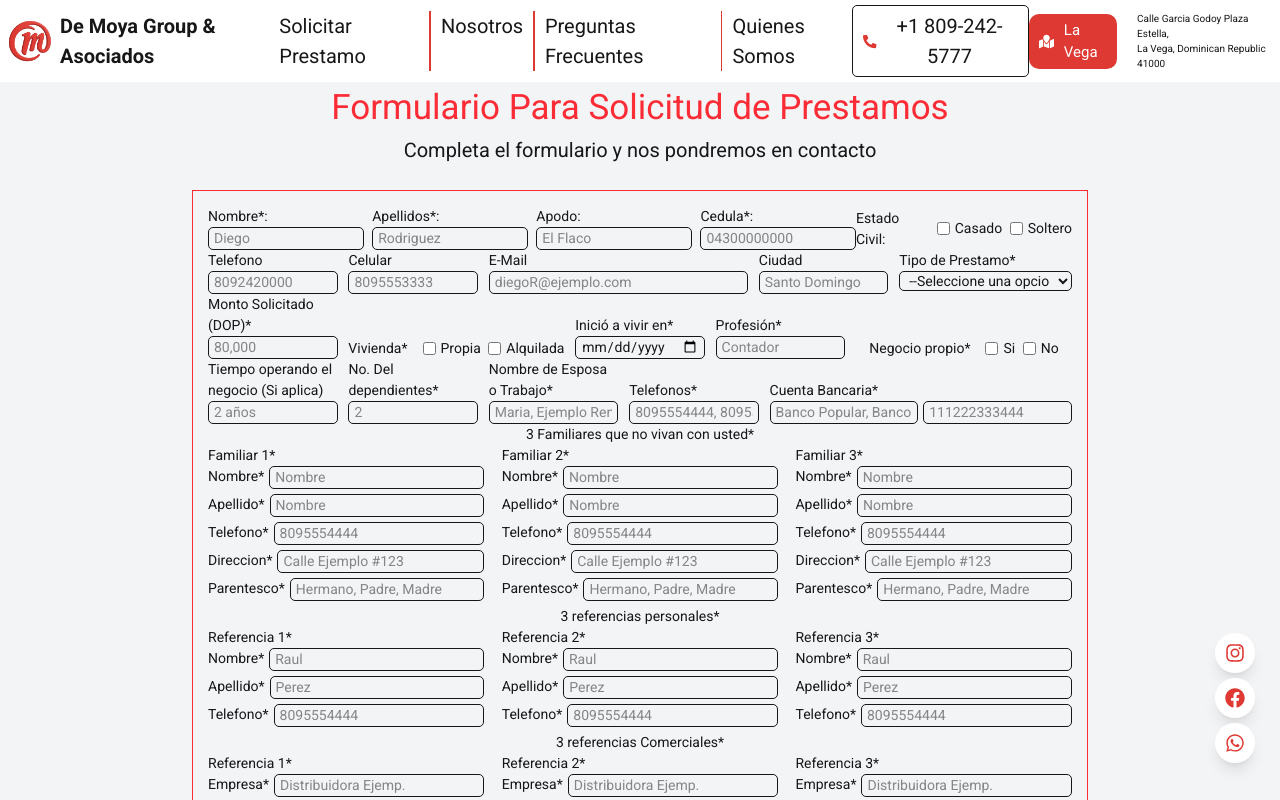
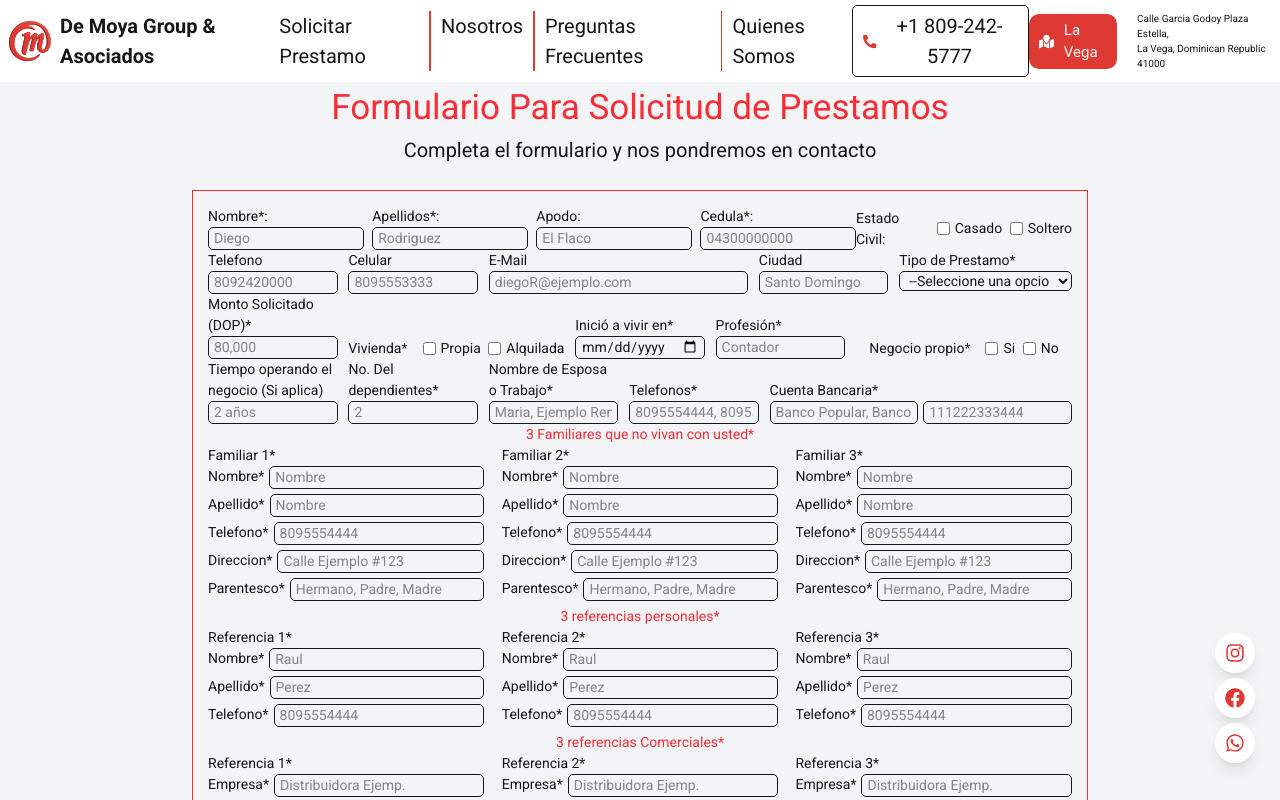
Before and after one commit to DavidRParra/DeMoyaGroupRD, a Next.js app: page /solicitar-prestamos in a window 1280 px wide. Shown: the top 800 px of the page. Built offline with nearby package versions, Linux system fonts and the light colour scheme.

Commit message:
Cambio de color a los labels de referencias a rojo

```diff
--- a/src/app/solicitar-prestamos/page.tsx
+++ b/src/app/solicitar-prestamos/page.tsx
@@ -158,7 +158,7 @@ function Page() {
 
                 {/* Referencias Familiares */}
                 <div className="flex flex-col w-full justify-between items-center">
-                    <label htmlFor="referencias-personales">3 Familiares que no vivan con usted*</label>
+                    <label htmlFor="referencias-personales" className="text-red-500">3 Familiares que no vivan con usted*</label>
                     <div className="flex gap-[2%] w-full">
 
                         <div className="w-[32%]">
@@ -257,7 +257,7 @@ function Page() {
 
                 {/* Referencias Personales */}
                 <div className="flex flex-col w-full justify-between items-center">
-                    <label htmlFor="referencias-personales">3 referencias personales*</label>
+                    <label htmlFor="referencias-personales" className="text-red-500">3 referencias personales*</label>
 
                     <div className="flex gap-[2%] w-full">
 
@@ -320,7 +320,7 @@ function Page() {
 
                 {/* Referencias Comerciales */}
                 <div className="flex flex-col w-full justify-between items-center">
-                    <label htmlFor="referencias-personales">3 referencias Comerciales*</label>
+                    <label htmlFor="referencias-personales" className="text-red-500">3 referencias Comerciales*</label>
 
                     <div className="flex gap-[2%] w-full">
 
@@ -396,7 +396,6 @@ function Page() {
                     </div>
                 </div>
 
-
                 <div className="flex justify-center items-center w-full">
                     <button type="submit" className="bg-[#DE3933] text-white px-4 py-2 rounded-lg hover:bg-[#c32a2a] transition-colors duration-300">
                         Enviar Solicitud
```
